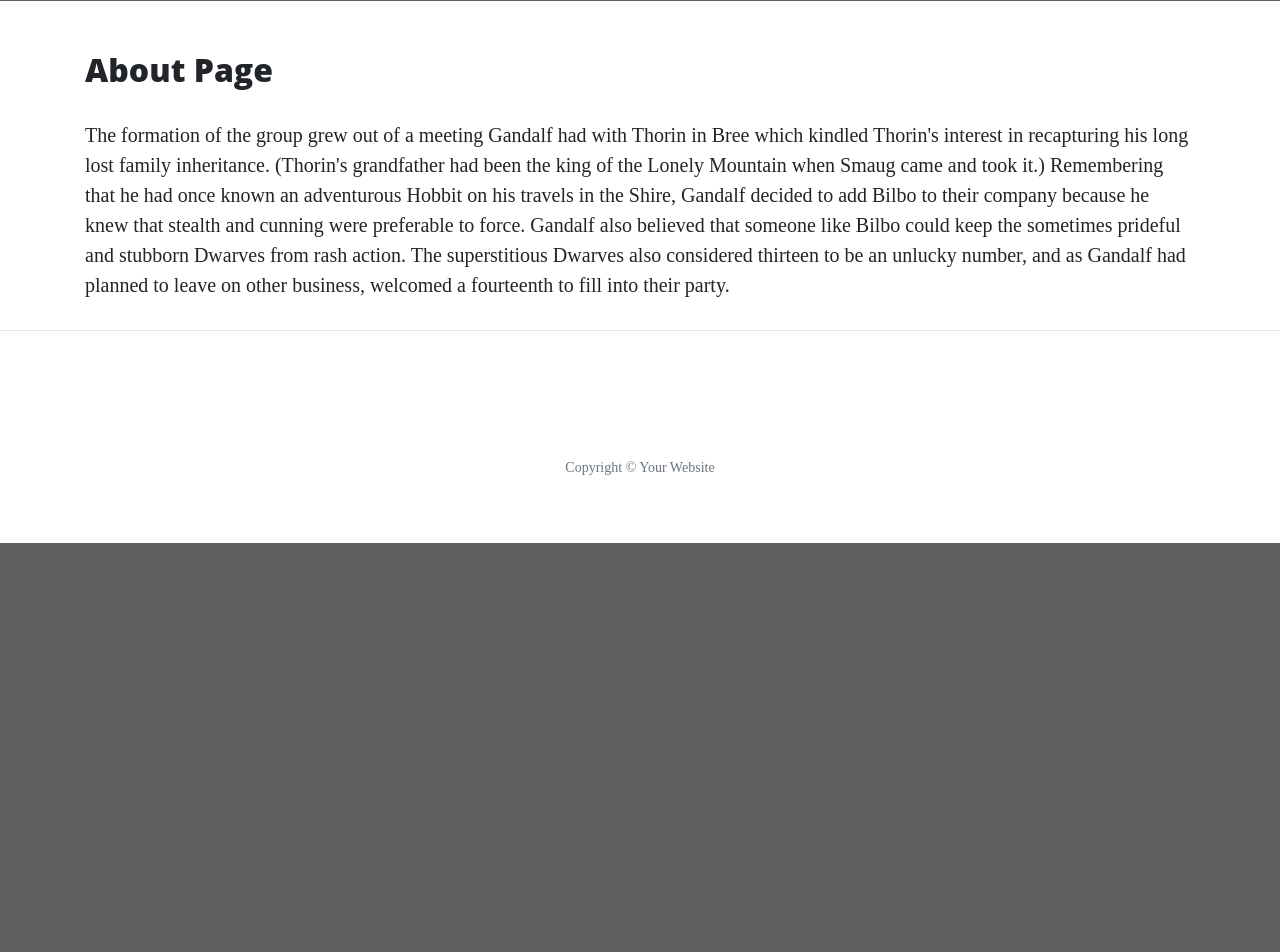
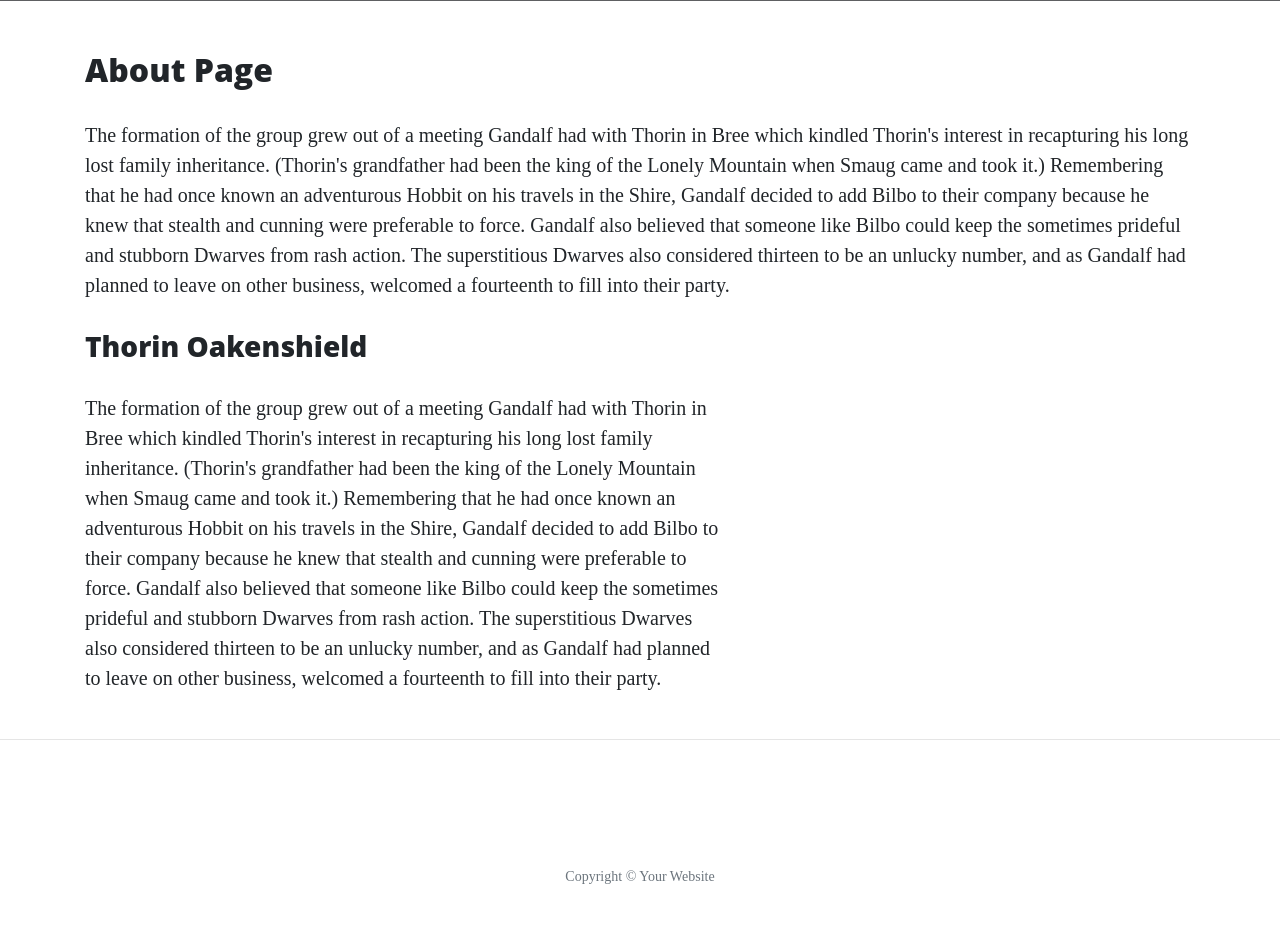
Before and after one commit to maxthor500/Hello-Flask, a Flask app: page /about in a window 1280 px wide. Shown: the part 627-1579 px from the top of the page. Before the commit the page ends 1170 px from the top, so only its background shows below. Run offline with Flask 2, Linux system fonts and the light colour scheme; some libraries are stand-ins or nearby versions; grey boxes are pictures that could not be loaded.

Commit message:
add Thorin's information div

```diff
--- a/templates/about.html
+++ b/templates/about.html
@@ -10,4 +10,20 @@
         action. The superstitious Dwarves also considered thirteen to be an unlucky number, and as Gandalf had planned to
         leave on other business, welcomed a fourteenth to fill into their party.
     </p>
+
+    <div class="row featurette">
+        <div class="col-md-7">
+            <h3>Thorin Oakenshield</h3>
+            <p>
+                The formation of the group grew out of a meeting Gandalf had with Thorin in Bree which kindled Thorin's interest in
+                recapturing his long lost family inheritance. (Thorin's grandfather had been the king of the Lonely Mountain when
+                Smaug came and took it.) Remembering that he had once known an adventurous Hobbit on his travels in the Shire,
+                Gandalf decided to add Bilbo to their company because he knew that stealth and cunning were preferable to force.
+                Gandalf also believed that someone like Bilbo could keep the sometimes prideful and stubborn Dwarves from rash
+                action. The superstitious Dwarves also considered thirteen to be an unlucky number, and as Gandalf had planned to
+                leave on other business, welcomed a fourteenth to fill into their party.
+            </p>
+        </div>
+    </div>
+
 {% endblock %}
```
